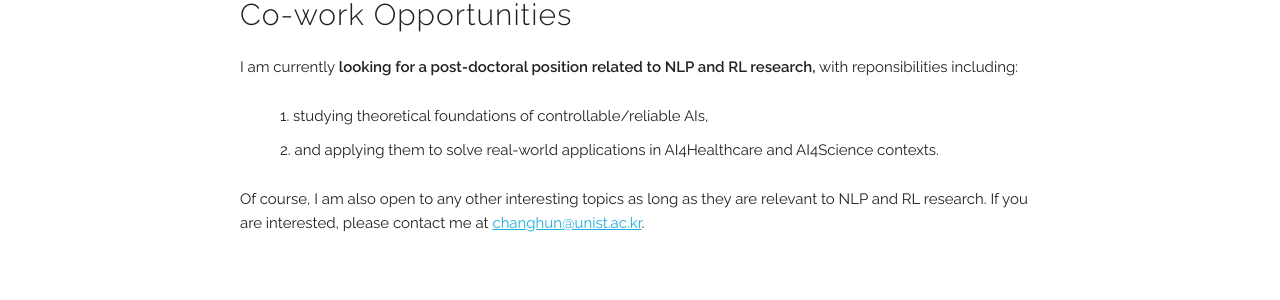
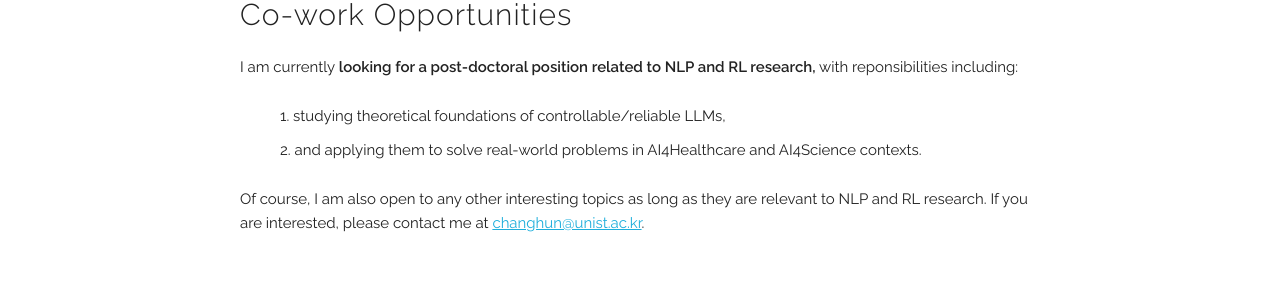
Before and after one commit to CHLEE-Leo/chlee-leo.github.io, a Jekyll site: the page built from index.html, in a window 1280 px wide and 900 px high, scrolled down 2105 px. Shown: the part 153-453 px from the top of the window. Built offline with Jekyll 4.4.1, drawn with Linux system fonts in a browser that asks for light colours; some web fonts are replaced.

Commit message:
edit Co-work

```diff
--- a/index.html
+++ b/index.html
@@ -360,8 +360,8 @@ title: Home
   <p>
   I am currently <b>looking for a post-doctoral position related to NLP and RL research,</b> with reponsibilities including:
   <ol style="PADDING-LEFT:40px">
-  <li>studying theoretical foundations of controllable/reliable AIs, </li>
-  <li>and applying them to solve real-world applications in AI4Healthcare and AI4Science contexts.</li>
+  <li>studying theoretical foundations of controllable/reliable LLMs, </li>
+  <li>and applying them to solve real-world problems in AI4Healthcare and AI4Science contexts.</li>
   </ol>
   Of course, I am also open to any other interesting topics as long as they are relevant to NLP and RL research. If you are interested, please contact me at <a href="mailto:changhun@unist.ac.kr">changhun@unist.ac.kr</a>.
   </p>
```
